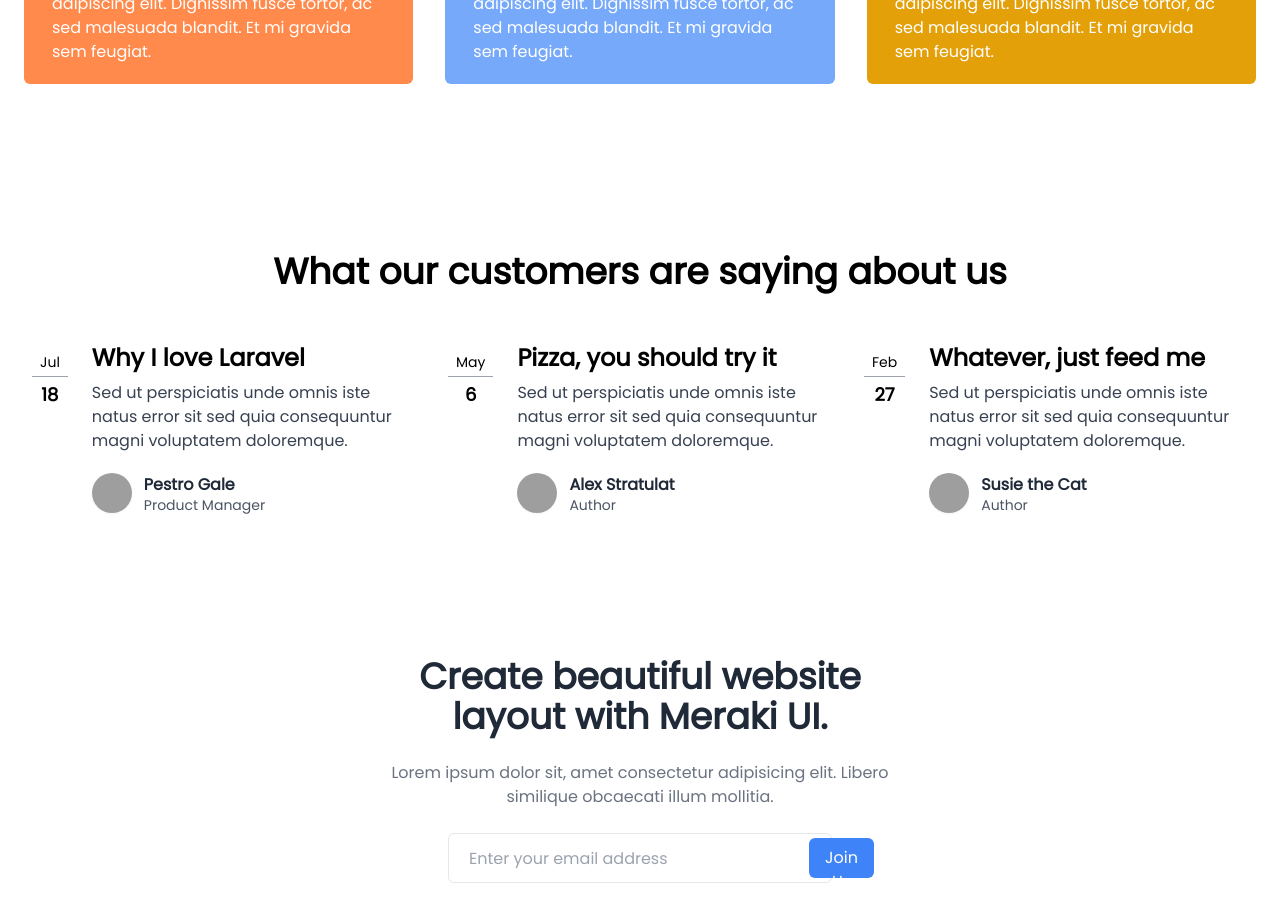
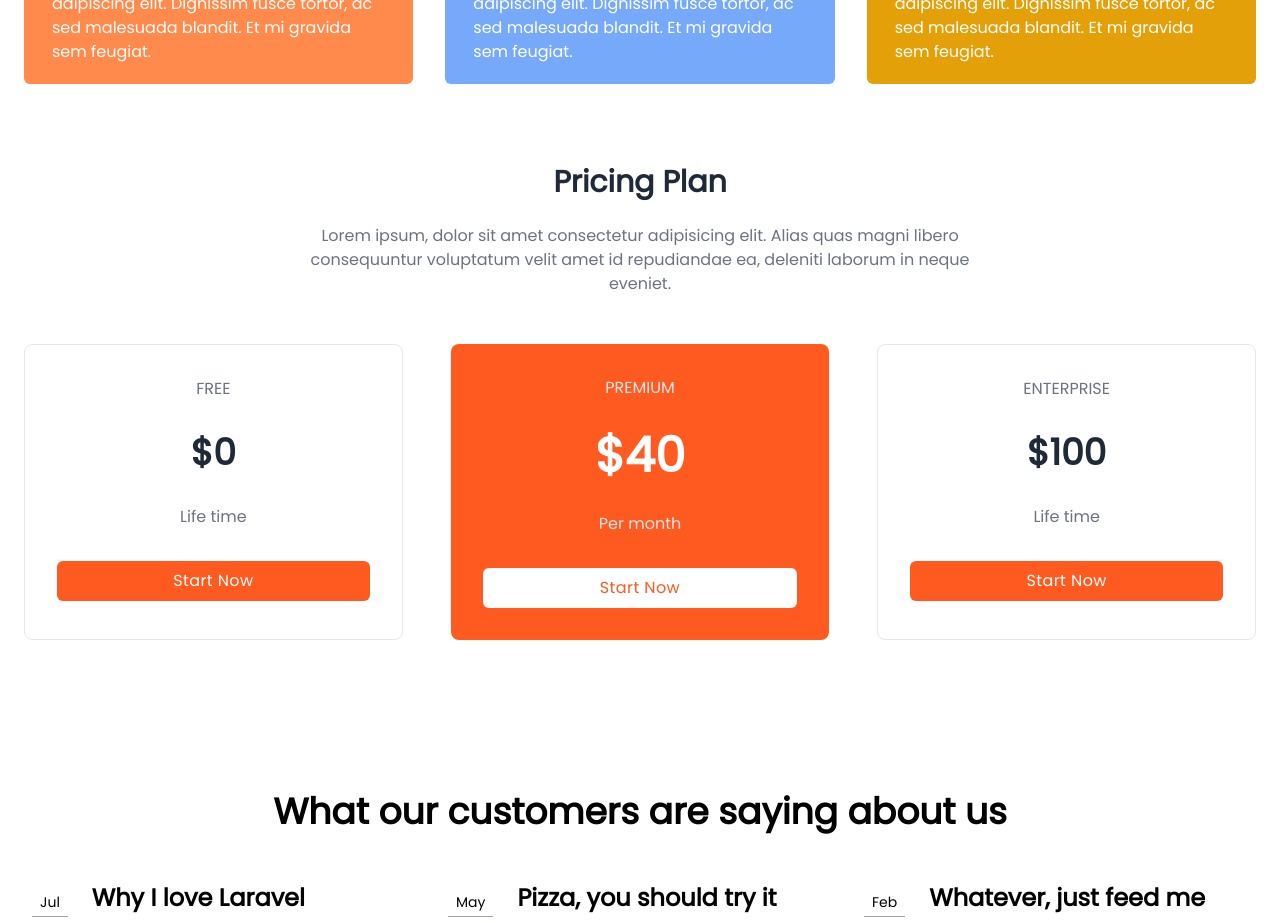
Before and after one commit to numangit/do.it, a React (Create React App) app: page / in a window 1280 px wide. Shown: the part 1120-2043 px from the top of the page. Built offline with nearby package versions, Linux system fonts and the light colour scheme; no server answers; grey boxes are pictures that could not be loaded.

Commit message:
plans color corrected

```diff
--- a/src/Pages/Home/Plans/Plans.js
+++ b/src/Pages/Home/Plans/Plans.js
@@ -2,8 +2,45 @@ import React from 'react';
 
 const Plans = () => {
   return (
-    <div>
-
+    <div className="bg-white dark:bg-gray-900">
+      <div className="container px-6 py-8 mx-auto">
+        <h1 className="text-2xl font-semibold text-center text-gray-800 capitalize lg:text-3xl dark:text-white">Pricing Plan</h1>
+        <p className="max-w-2xl mx-auto mt-4 text-center text-gray-500 xl:mt-6 dark:text-gray-300">
+          Lorem ipsum, dolor sit amet consectetur adipisicing elit. Alias quas magni libero consequuntur voluptatum velit amet id repudiandae ea, deleniti laborum in neque eveniet.
+        </p>
+        <div className="grid grid-cols-1 gap-8 mt-6 xl:mt-12 xl:gap-12 md:grid-cols-2 lg:grid-cols-3">
+          <div className="w-full p-8 space-y-8 text-center border border-gray-200 rounded-lg dark:border-gray-700">
+            <p className="font-medium text-gray-500 uppercase dark:text-gray-300">Free</p>
+            <h2 className="text-4xl font-semibold text-gray-800 uppercase dark:text-gray-100">
+              $0
+            </h2>
+            <p className="font-medium text-gray-500 dark:text-gray-300">Life time</p>
+            <button className="w-full px-4 py-2 mt-10 tracking-wide text-white capitalize transition-colors duration-300 transform bg-orange-500 rounded-md hover:bg-orange-500 focus:outline-none focus:bg-orange-500 focus:ring focus:ring-orange-300 focus:ring-opacity-80">
+              Start Now
+            </button>
+          </div>
+          <div className="w-full p-8 space-y-8 text-center bg-orange-500 rounded-lg">
+            <p className="font-medium text-gray-200 uppercase">Premium</p>
+            <h2 className="text-5xl font-bold text-white uppercase dark:text-gray-100">
+              $40
+            </h2>
+            <p className="font-medium text-gray-200">Per month</p>
+            <button className="w-full px-4 py-2 mt-10 tracking-wide text-orange-500 capitalize transition-colors duration-300 transform bg-white rounded-md hover:bg-gray-100 focus:outline-none focus:bg-gray-100 focus:ring focus:ring-gray-200 focus:ring-opacity-80">
+              Start Now
+            </button>
+          </div>
+          <div className="w-full p-8 space-y-8 text-center border border-gray-200 rounded-lg dark:border-gray-700">
+            <p className="font-medium text-gray-500 uppercase dark:text-gray-300">Enterprise</p>
+            <h2 className="text-4xl font-semibold text-gray-800 uppercase dark:text-gray-100">
+              $100
+            </h2>
+            <p className="font-medium text-gray-500 dark:text-gray-300">Life time</p>
+            <button className="w-full px-4 py-2 mt-10 tracking-wide text-white capitalize transition-colors duration-300 transform bg-orange-500 rounded-md hover:bg-orange-500 focus:outline-none focus:bg-orange-500 focus:ring focus:ring-orange-300 focus:ring-opacity-80">
+              Start Now
+            </button>
+          </div>
+        </div>
+      </div>
     </div>
   );
 };
```
